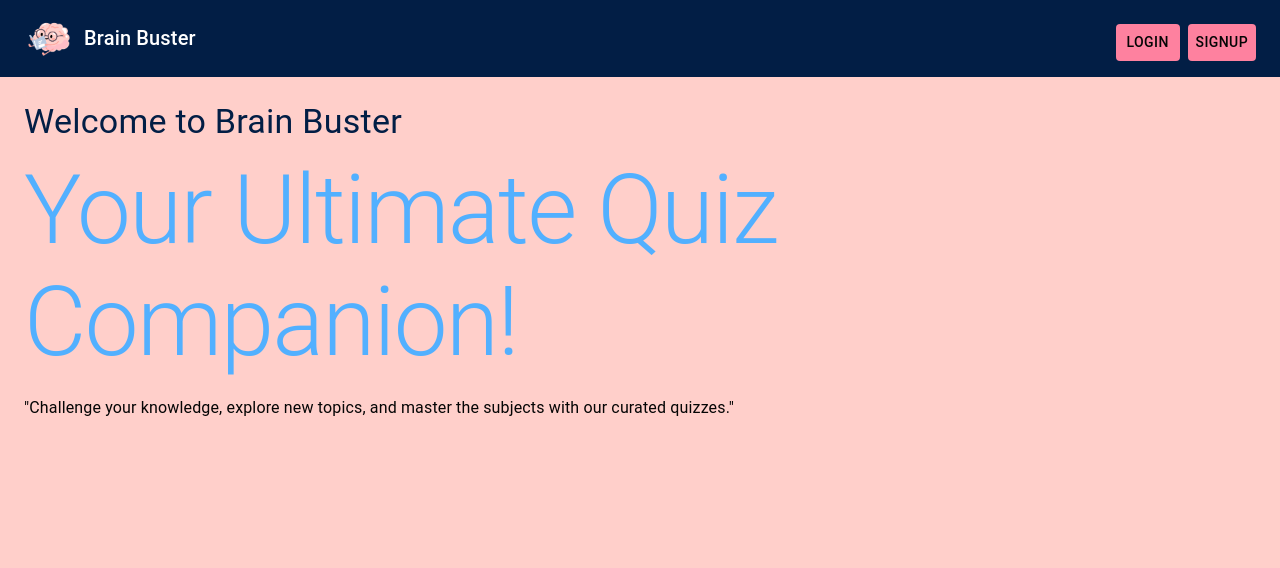
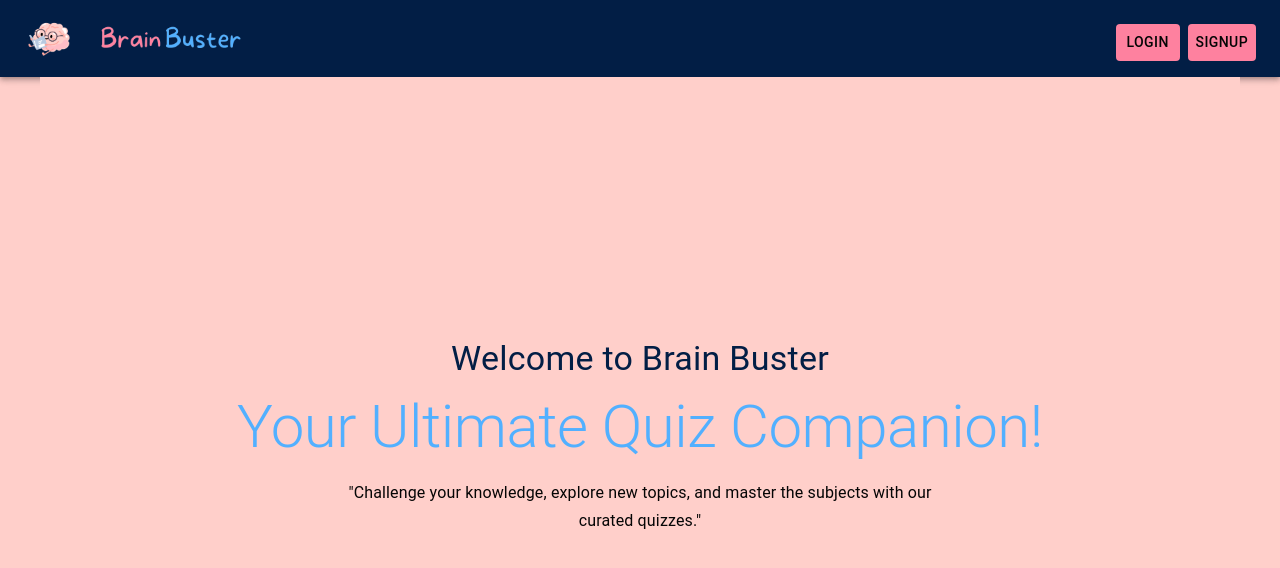
Before and after one commit to StephanieMicahCahutay/brainbuster-app, a React (Vite) app: page / in a window 1280 px wide. Shown: the top 568 px of the page. Built offline with nearby package versions, Linux system fonts and the light colour scheme.

Commit message:
Update styles and alignments

```diff
--- a/src/components/HomePage.tsx
+++ b/src/components/HomePage.tsx
@@ -1,26 +1,29 @@
-import { AppBar, Toolbar, Typography, Button, Box, CssBaseline } from '@mui/material';
+import { AppBar, Toolbar, Typography, Button, Box, CssBaseline, Container } from '@mui/material';
 import { Link } from 'react-router-dom';
 import logo from '../assets/images/BB-image.png';
+import text from '../assets/images/BB-text.png';
+
 const HomePage = () => {
     return (
         <Box sx={{ flexGrow: 1 }}>
-            <CssBaseline /> {/* Resets the CSS */}
+            <CssBaseline />
             <AppBar position="static" color="primary" sx={{ width: '100%', margin: 0 }}>
                 <Toolbar>
+                    <Box sx={{ flexGrow: 1, display: 'flex', alignItems: 'center' }}>
                         <img src={logo} alt="Brain Buster Logo" style={{ height: '50px', marginRight: '10px' }} />
-                    <Typography variant="h6" component="div" sx={{ flexGrow: 1 }}>
-                        Brain Buster
-                    </Typography>
+                        <img src={text} alt="Brain Buster Text" style={{ height: '30px', marginRight: '10px' }} />
+                    </Box>
+                    <Box>
                         <Button
                             color="inherit"
                             component={Link}
                             to="/login"
                             sx={{
-                            backgroundColor: '#FE819F', // Set the background color
-                            color: '#050505', // Set the text color
+                                backgroundColor: '#FE819F',
+                                color: '#050505',
                                 marginLeft: 1,
                                 '&:hover': {
-                                backgroundColor: '#E06A89' // Optional: Darker shade of pink on hover
+                                    backgroundColor: '#E06A89'
                                 },
                                 mt: 3,
                                 mb: 2
@@ -33,11 +36,11 @@ const HomePage = () => {
                             component={Link}
                             to="/signup"
                             sx={{
-                            backgroundColor: '#FE819F', // Set the background color
-                            color: '#050505', // Set the text color
+                                backgroundColor: '#FE819F',
+                                color: '#050505',
                                 marginLeft: 1,
                                 '&:hover': {
-                                backgroundColor: '#E06A89' // Optional: Darker shade of pink on hover
+                                    backgroundColor: '#E06A89'
                                 },
                                 mt: 3,
                                 mb: 2
@@ -45,20 +48,20 @@ const HomePage = () => {
                         >
                             Signup
                         </Button>
-
+                    </Box>
                 </Toolbar>
             </AppBar>
-            <Box sx={{ bgcolor: 'background.default', minHeight: '90vh', p: 3 }}>
-                <Typography variant="h4" gutterBottom sx={{ color: 'primary.main' }}>
+            <Container sx={{ bgcolor: 'background.default', minHeight: '90vh', p: 3, display: 'flex', flexDirection: 'column', alignItems: 'center', justifyContent: 'center' }}>
+                <Typography variant="h4" gutterBottom sx={{ color: 'primary.main', textAlign: 'center' }}>
                     Welcome to Brain Buster
                 </Typography>
-                <Typography variant="h1" sx={{ color: 'secondary.main', marginBottom: 2 }}>
+                <Typography variant="h2" sx={{ color: 'secondary.main', marginBottom: 2, textAlign: 'center' }}>
                     Your Ultimate Quiz Companion!
                 </Typography>
-                <Typography variant="subtitle1" sx={{ color: 'text.primary' }}>
+                <Typography variant="subtitle1" sx={{ color: 'text.primary', textAlign: 'center', maxWidth: '600px' }}>
                     "Challenge your knowledge, explore new topics, and master the subjects with our curated quizzes."
                 </Typography>
-            </Box>
+            </Container>
         </Box>
     );
 };
--- a/src/components/Navbar.tsx
+++ b/src/components/Navbar.tsx
@@ -1,4 +1,4 @@
-import { AppBar, Toolbar, Typography, Button } from '@mui/material';
+import { AppBar, Toolbar, Button } from '@mui/material';
 import { Link } from 'react-router-dom';
 import logo from '../assets/images/BB-image.png';
 import text from '../assets/images/BB-text.png';
```
Lines whose indentation alone changed are shown as unchanged.
